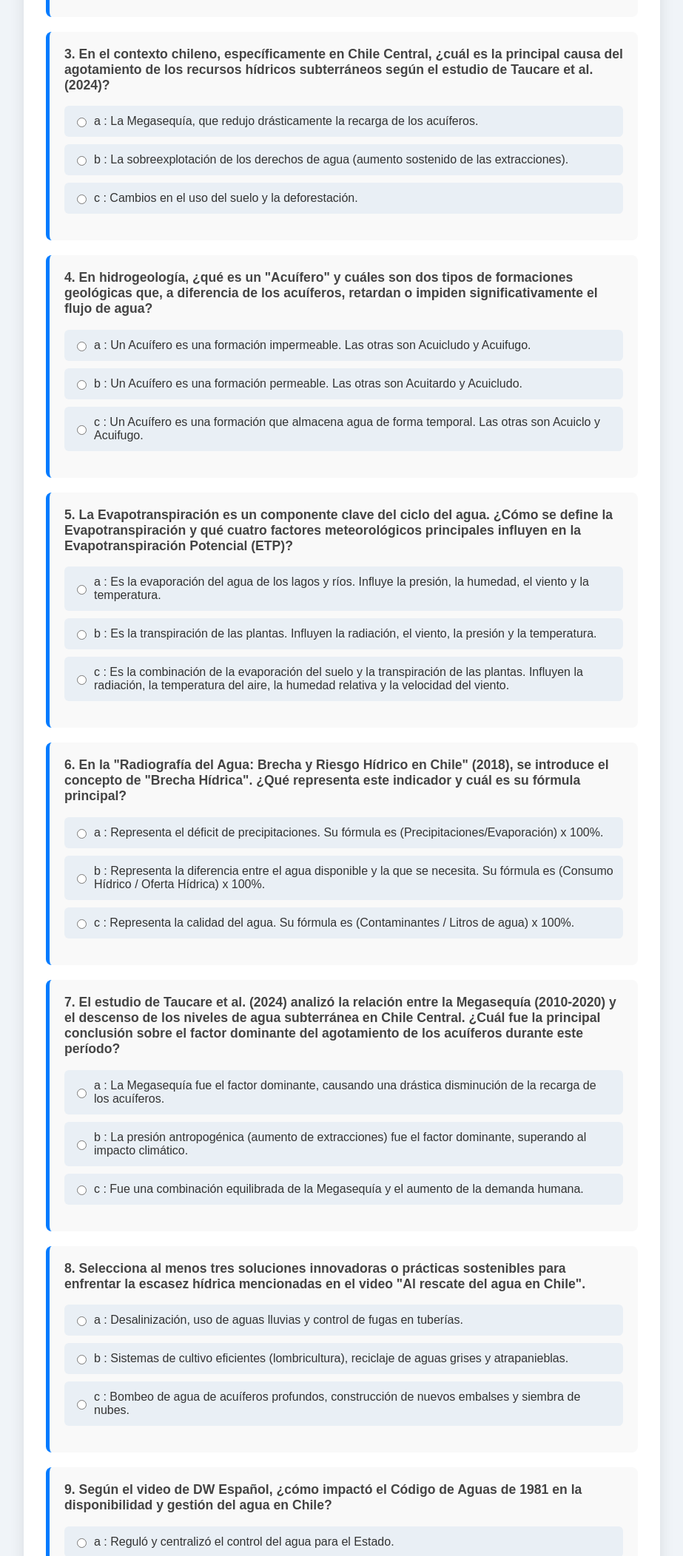
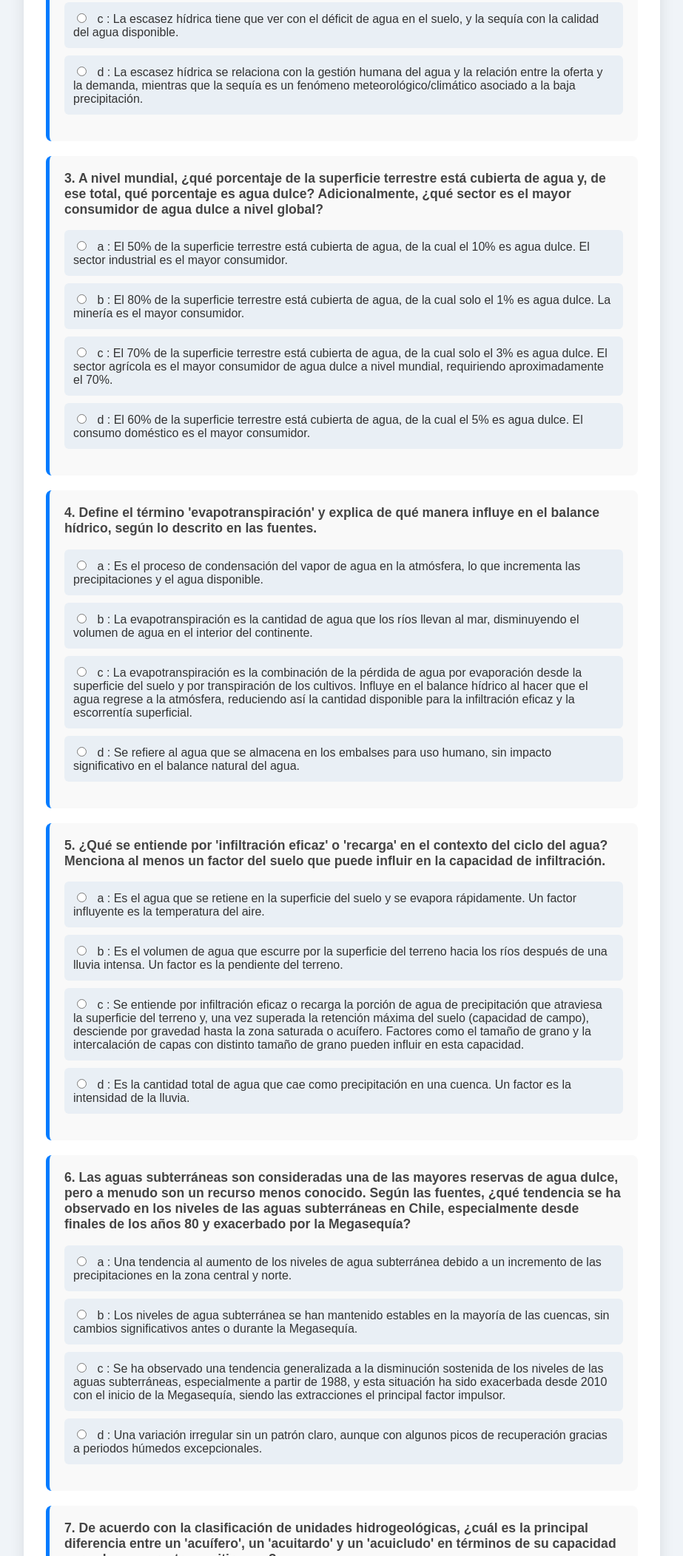
Before and after one commit to Benjacuri/Quiz-10-preguntas-Hidrogeologia, a plain HTML site: page index.html in a window 1280 px wide. Shown: the part 696-2800 px from the top of the page at 74% size, without its empty margins (178-1101 px from the left). Drawn offline with Linux system fonts and the light colour scheme.

Commit message:
Add files via upload

```diff
--- a/script.js
+++ b/script.js
@@ -2,103 +2,113 @@ document.addEventListener('DOMContentLoaded', () => {
 
     const quizData = [
         {
-            question: "1. El ciclo del agua es un proceso continuo y dinámico que describe el movimiento del agua a través de la atmósfera, la Tierra y los océanos. ¿Qué tipo de energías controlan principalmente este ciclo?",
+            question: "1. ¿Cuáles son los cinco componentes principales del ciclo hidrológico mencionados en las fuentes que describen el movimiento del agua en el planeta?",
             answers: {
-                a: "Energía cinética y potencial",
-                b: "Energía solar y la fuerza de gravedad",
-                c: "Energía geotérmica y la fuerza eólica"
+                a: "Vulcanismo, terremotos, erosión, sedimentación y metamorfismo.",
+                b: "Precipitación, evapotranspiración, escorrentía superficial, infiltración y flujo de agua subterránea.",
+                c: "Desalinización, embalses, represas, canalización y tratamiento de aguas.",
+                d: "Deforestación, agricultura intensiva, contaminación, sobreexplotación y desertificación."
             },
             correctAnswer: "b",
             type: "single"
         },
         {
-            question: "2. A nivel mundial, el agua cubre gran parte de la superficie terrestre. ¿Qué porcentaje de la superficie de la Tierra está cubierta de agua y qué fracción de esa agua es dulce y apta para consumo humano, agrícola e industrial?",
+            question: "2. Según las fuentes, ¿cuál es la diferencia fundamental entre el concepto de 'escasez hídrica' y el de 'sequía'?",
             answers: {
-                a: "90% cubierta, 5% dulce, 1.2% apta",
-                b: "70% cubierta, 3% dulce, 0.62% apta",
-                c: "50% cubierta, 10% dulce, 2.5% apta"
+                a: "La escasez hídrica es un fenómeno meteorológico, mientras que la sequía se refiere a la sobreexplotación de los recursos.",
+                b: "Ambas son sinónimos y describen la falta de agua debido exclusivamente al cambio climático.",
+                c: "La escasez hídrica tiene que ver con el déficit de agua en el suelo, y la sequía con la calidad del agua disponible.",
+                d: "La escasez hídrica se relaciona con la gestión humana del agua y la relación entre la oferta y la demanda, mientras que la sequía es un fenómeno meteorológico/climático asociado a la baja precipitación."
             },
-            correctAnswer: "b",
+            correctAnswer: "d",
             type: "single"
         },
         {
-            question: "3. En el contexto chileno, específicamente en Chile Central, ¿cuál es la principal causa del agotamiento de los recursos hídricos subterráneos según el estudio de Taucare et al. (2024)?",
+            question: "3. A nivel mundial, ¿qué porcentaje de la superficie terrestre está cubierta de agua y, de ese total, qué porcentaje es agua dulce? Adicionalmente, ¿qué sector es el mayor consumidor de agua dulce a nivel global?",
             answers: {
-                a: "La Megasequía, que redujo drásticamente la recarga de los acuíferos.",
-                b: "La sobreexplotación de los derechos de agua (aumento sostenido de las extracciones).",
-                c: "Cambios en el uso del suelo y la deforestación."
-            },
-            correctAnswer: "b",
-            type: "single"
-        },
-        {
-            question: "4. En hidrogeología, ¿qué es un \"Acuífero\" y cuáles son dos tipos de formaciones geológicas que, a diferencia de los acuíferos, retardan o impiden significativamente el flujo de agua?",
-            answers: {
-                a: "Un Acuífero es una formación impermeable. Las otras son Acuicludo y Acuifugo.",
-                b: "Un Acuífero es una formación permeable. Las otras son Acuitardo y Acuicludo.",
-                c: "Un Acuífero es una formación que almacena agua de forma temporal. Las otras son Acuiclo y Acuifugo."
-            },
-            correctAnswer: "b",
-            type: "single"
-        },
-        {
-            question: "5. La Evapotranspiración es un componente clave del ciclo del agua. ¿Cómo se define la Evapotranspiración y qué cuatro factores meteorológicos principales influyen en la Evapotranspiración Potencial (ETP)?",
-            answers: {
-                a: "Es la evaporación del agua de los lagos y ríos. Influye la presión, la humedad, el viento y la temperatura.",
-                b: "Es la transpiración de las plantas. Influyen la radiación, el viento, la presión y la temperatura.",
-                c: "Es la combinación de la evaporación del suelo y la transpiración de las plantas. Influyen la radiación, la temperatura del aire, la humedad relativa y la velocidad del viento."
+                a: "El 50% de la superficie terrestre está cubierta de agua, de la cual el 10% es agua dulce. El sector industrial es el mayor consumidor.",
+                b: "El 80% de la superficie terrestre está cubierta de agua, de la cual solo el 1% es agua dulce. La minería es el mayor consumidor.",
+                c: "El 70% de la superficie terrestre está cubierta de agua, de la cual solo el 3% es agua dulce. El sector agrícola es el mayor consumidor de agua dulce a nivel mundial, requiriendo aproximadamente el 70%.",
+                d: "El 60% de la superficie terrestre está cubierta de agua, de la cual el 5% es agua dulce. El consumo doméstico es el mayor consumidor."
             },
             correctAnswer: "c",
             type: "single"
         },
         {
-            question: "6. En la \"Radiografía del Agua: Brecha y Riesgo Hídrico en Chile\" (2018), se introduce el concepto de \"Brecha Hídrica\". ¿Qué representa este indicador y cuál es su fórmula principal?",
+            question: "4. Define el término 'evapotranspiración' y explica de qué manera influye en el balance hídrico, según lo descrito en las fuentes.",
             answers: {
-                a: "Representa el déficit de precipitaciones. Su fórmula es (Precipitaciones/Evaporación) x 100%.",
-                b: "Representa la diferencia entre el agua disponible y la que se necesita. Su fórmula es (Consumo Hídrico / Oferta Hídrica) x 100%.",
-                c: "Representa la calidad del agua. Su fórmula es (Contaminantes / Litros de agua) x 100%."
+                a: "Es el proceso de condensación del vapor de agua en la atmósfera, lo que incrementa las precipitaciones y el agua disponible.",
+                b: "La evapotranspiración es la cantidad de agua que los ríos llevan al mar, disminuyendo el volumen de agua en el interior del continente.",
+                c: "La evapotranspiración es la combinación de la pérdida de agua por evaporación desde la superficie del suelo y por transpiración de los cultivos. Influye en el balance hídrico al hacer que el agua regrese a la atmósfera, reduciendo así la cantidad disponible para la infiltración eficaz y la escorrentía superficial.",
+                d: "Se refiere al agua que se almacena en los embalses para uso humano, sin impacto significativo en el balance natural del agua."
             },
-            correctAnswer: "b",
+            correctAnswer: "c",
             type: "single"
         },
         {
-            question: "7. El estudio de Taucare et al. (2024) analizó la relación entre la Megasequía (2010-2020) y el descenso de los niveles de agua subterránea en Chile Central. ¿Cuál fue la principal conclusión sobre el factor dominante del agotamiento de los acuíferos durante este período?",
+            question: "5. ¿Qué se entiende por 'infiltración eficaz' o 'recarga' en el contexto del ciclo del agua? Menciona al menos un factor del suelo que puede influir en la capacidad de infiltración.",
             answers: {
-                a: "La Megasequía fue el factor dominante, causando una drástica disminución de la recarga de los acuíferos.",
-                b: "La presión antropogénica (aumento de extracciones) fue el factor dominante, superando al impacto climático.",
-                c: "Fue una combinación equilibrada de la Megasequía y el aumento de la demanda humana."
+                a: "Es el agua que se retiene en la superficie del suelo y se evapora rápidamente. Un factor influyente es la temperatura del aire.",
+                b: "Es el volumen de agua que escurre por la superficie del terreno hacia los ríos después de una lluvia intensa. Un factor es la pendiente del terreno.",
+                c: "Se entiende por infiltración eficaz o recarga la porción de agua de precipitación que atraviesa la superficie del terreno y, una vez superada la retención máxima del suelo (capacidad de campo), desciende por gravedad hasta la zona saturada o acuífero. Factores como el tamaño de grano y la intercalación de capas con distinto tamaño de grano pueden influir en esta capacidad.",
+                d: "Es la cantidad total de agua que cae como precipitación en una cuenca. Un factor es la intensidad de la lluvia."
             },
-            correctAnswer: "b",
+            correctAnswer: "c",
             type: "single"
         },
         {
-            question: "8. Selecciona al menos tres soluciones innovadoras o prácticas sostenibles para enfrentar la escasez hídrica mencionadas en el video \"Al rescate del agua en Chile\".",
+            question: "6. Las aguas subterráneas son consideradas una de las mayores reservas de agua dulce, pero a menudo son un recurso menos conocido. Según las fuentes, ¿qué tendencia se ha observado en los niveles de las aguas subterráneas en Chile, especialmente desde finales de los años 80 y exacerbado por la Megasequía?",
             answers: {
-                a: "Desalinización, uso de aguas lluvias y control de fugas en tuberías.",
-                b: "Sistemas de cultivo eficientes (lombricultura), reciclaje de aguas grises y atrapanieblas.",
-                c: "Bombeo de agua de acuíferos profundos, construcción de nuevos embalses y siembra de nubes."
+                a: "Una tendencia al aumento de los niveles de agua subterránea debido a un incremento de las precipitaciones en la zona central y norte.",
+                b: "Los niveles de agua subterránea se han mantenido estables en la mayoría de las cuencas, sin cambios significativos antes o durante la Megasequía.",
+                c: "Se ha observado una tendencia generalizada a la disminución sostenida de los niveles de las aguas subterráneas, especialmente a partir de 1988, y esta situación ha sido exacerbada desde 2010 con el inicio de la Megasequía, siendo las extracciones el principal factor impulsor.",
+                d: "Una variación irregular sin un patrón claro, aunque con algunos picos de recuperación gracias a periodos húmedos excepcionales."
             },
-            correctAnswer: "b",
+            correctAnswer: "c",
             type: "single"
         },
         {
-            question: "9. Según el video de DW Español, ¿cómo impactó el Código de Aguas de 1981 en la disponibilidad y gestión del agua en Chile?",
+            question: "7. De acuerdo con la clasificación de unidades hidrogeológicas, ¿cuál es la principal diferencia entre un 'acuífero', un 'acuitardo' y un 'acuicludo' en términos de su capacidad para almacenar y transmitir agua?",
             answers: {
-                a: "Reguló y centralizó el control del agua para el Estado.",
-                b: "Desvinculó el agua de la tierra, permitiendo su privatización y generando una repartición desigual.",
-                c: "Estableció un registro nacional unificado de todos los derechos de agua."
+                a: "Un acuífero solo almacena agua, un acuitardo solo la transmite y un acuicludo hace ambas cosas.",
+                b: "Un acuífero es impermeable, un acuitardo es semipermeable y un acuicludo es permeable.",
+                c: "Un acuífero es una formación geológica permeable capaz de almacenar, transmitir y proporcionar cantidades aprovechables de agua. Un acuitardo es una unidad que retarda el flujo de agua, con menor permeabilidad. Un acuicludo es una unidad que prácticamente encierra o recluye el agua, con muy baja o nula permeabilidad.",
+                d: "Acuífero, acuitardo y acuicludo son términos intercambiables que describen formaciones geológicas con la misma capacidad de contener agua."
             },
-            correctAnswer: "b",
+            correctAnswer: "c",
             type: "single"
         },
         {
-            question: "10. ¿Cuál es la diferencia entre \"Sequía\" y \"Estrés Hídrico\"?",
+            question: "8. ¿Qué factor controla principalmente el movimiento del agua subterránea y en qué dirección general se desplaza el agua en relación con las variaciones de la altura piezométrica?",
             answers: {
-                a: "La sequía es un evento climático, mientras que el estrés hídrico es un problema de calidad del agua.",
-                b: "La sequía es un evento de déficit de agua con daño asociado, mientras que el estrés hídrico es el síntoma de la escasez cuando se extrae más agua de la que se recarga.",
-                c: "La sequía es la falta de agua dulce, mientras que el estrés hídrico es la falta de agua salada."
+                a: "La temperatura del suelo, y el agua se desplaza de zonas más frías a más cálidas.",
+                b: "La presión atmosférica, y el agua se mueve de áreas de baja presión a alta presión.",
+                c: "La carga o altura hidráulica (o piezométrica), la cual refleja la energía del agua. El agua se desplaza desde zonas de mayor altura piezométrica hacia zonas de menor altura piezométrica.",
+                d: "La composición química del agua, y se mueve de áreas con más minerales a menos minerales."
             },
-            correctAnswer: "b",
+            correctAnswer: "c",
+            type: "single"
+        },
+        {
+            question: "9. En el caso específico de la provincia de Petorca en Chile, ¿cuál es el principal factor antropogénico que, según las fuentes, ha llevado a la escasez extrema de agua para las comunidades locales?",
+            answers: {
+                a: "La actividad minera a gran escala, que contamina las fuentes de agua y las hace no aptas para el consumo.",
+                b: "El alto consumo doméstico de agua por el crecimiento poblacional descontrolado en la provincia.",
+                c: "La generación hidroeléctrica, que desvía los cursos de los ríos y reduce la disponibilidad de agua.",
+                d: "El agronegocio, específicamente las grandes plantaciones de paltos (aguacates) de origen tropical. Estos cultivos demandan enormes cantidades de agua, extrayéndola de las napas subterráneas y dejando a las comunidades locales sin acceso al recurso."
+            },
+            correctAnswer: "d",
+            type: "single"
+        },
+        {
+            question: "10. ¿Cuál es la crítica principal al Código de Aguas de 1981 en Chile, en relación con la distribución del recurso hídrico, y qué se espera que un futuro proceso constituyente logre respecto a este marco legal?",
+            answers: {
+                a: "El Código de Aguas de 1981 es criticado por ser demasiado moderno y no adaptarse a las prácticas tradicionales de uso del agua. Se espera que el proceso constituyente lo mantenga sin cambios.",
+                b: "Se critica que el Código no promovió la inversión privada en infraestructura hídrica, lo que llevó a un estancamiento en el desarrollo. El proceso constituyente busca reforzar su aplicación original.",
+                c: "La principal crítica es que el Código de Aguas de 1981 privatizó los derechos de agua, desvinculándolos de la tierra, lo que condujo a una distribución desigual y a la usurpación de aguas usadas tradicionalmente. Además, carecía de un registro nacional claro, haciendo difícil el rastreo de su propiedad, y priorizó la oferta de agua sobre la regulación de la demanda, generando inconsistencias ambientales y sociales. Se espera que un futuro proceso constituyente logre una revisión y un cambio hacia un código de aguas diferente y más justo, que deje de otorgar derechos de forma perpetua.",
+                d: "La crítica es que el Código de Aguas de 1981 no consideró la calidad del agua, enfocándose solo en la cantidad. El proceso constituyente pretende añadir un apartado sobre la calidad."
+            },
+            correctAnswer: "c",
             type: "single"
         }
     ];
@@ -116,8 +126,7 @@ document.addEventListener('DOMContentLoaded', () => {
                 answers.push(
                     `<label>
                         <input type="radio" name="question${questionNumber}" value="${letter}">
-                        ${letter} :
-                        ${currentQuestion.answers[letter]}
+                        <span class="answer-text">${letter} : ${currentQuestion.answers[letter]}</span>
                     </label>`
                 );
             }
@@ -141,15 +150,23 @@ document.addEventListener('DOMContentLoaded', () => {
             const selector = `input[name=question${questionNumber}]:checked`;
             const userAnswer = (answerContainer.querySelector(selector) || {}).value;
 
-            if (userAnswer === currentQuestion.correctAnswer) {
+            // Encontrar el elemento de la respuesta correcta
+            const correctAnswerElement = answerContainer.querySelector(`input[value="${currentQuestion.correctAnswer}"]`).closest('label');
+            correctAnswerElement.classList.add('correct-answer');
+
+            // Si el usuario respondió incorrectamente, resalta su respuesta en rojo
+            if (userAnswer && userAnswer !== currentQuestion.correctAnswer) {
+                const userAnswerElement = answerContainer.querySelector(`input[value="${userAnswer}"]`).closest('label');
+                userAnswerElement.classList.add('incorrect-answer');
+            } else if (userAnswer === currentQuestion.correctAnswer) {
                 numCorrect++;
-                answerContainers[questionNumber].style.color = 'green';
-            } else {
-                answerContainers[questionNumber].style.color = 'red';
             }
         });
 
         resultsContainer.innerHTML = `<p>${numCorrect} de ${quizData.length} respuestas correctas.</p>`;
+
+        // Deshabilitar el botón de enviar para que no se pueda volver a presionar
+        submitButton.disabled = true;
     }
 
     buildQuiz();
--- a/style.css
+++ b/style.css
@@ -52,8 +52,7 @@ h1 {
 }
 
 .answers label {
-    display: flex;
-    align-items: center;
+    display: block; /* Cambio aquí para que cada opción ocupe su propia línea */
     cursor: pointer;
     background-color: #e9eff5;
     padding: 12px;
@@ -96,10 +95,13 @@ input[type="radio"] {
     font-weight: bold;
 }
 
-.correct {
-    color: #28a745;
+/* Nuevas clases para los colores de las respuestas */
+.correct-answer {
+    background-color: #d4edda !important; /* Verde claro */
+    border: 1px solid #c3e6cb;
 }
 
-.incorrect {
-    color: #dc3545;
+.incorrect-answer {
+    background-color: #f8d7da !important; /* Rojo claro */
+    border: 1px solid #f5c6cb;
 }
```
